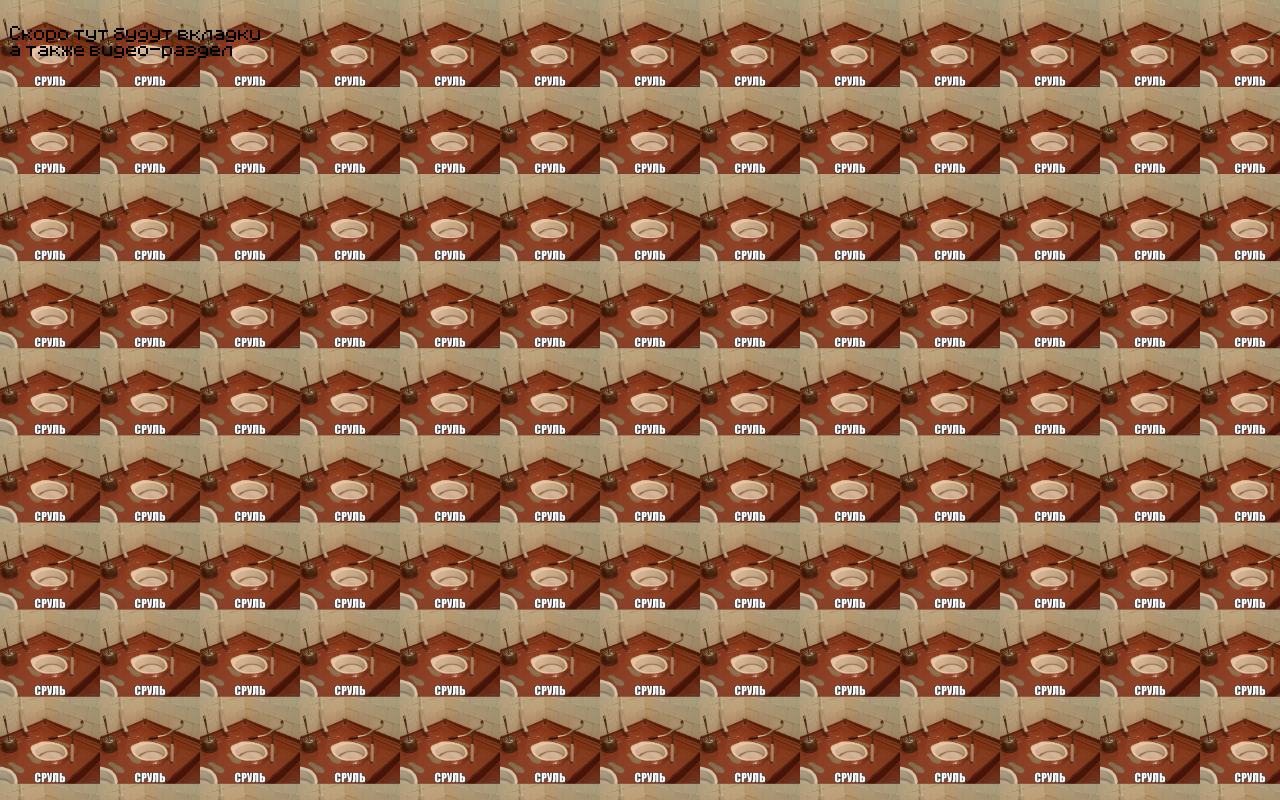
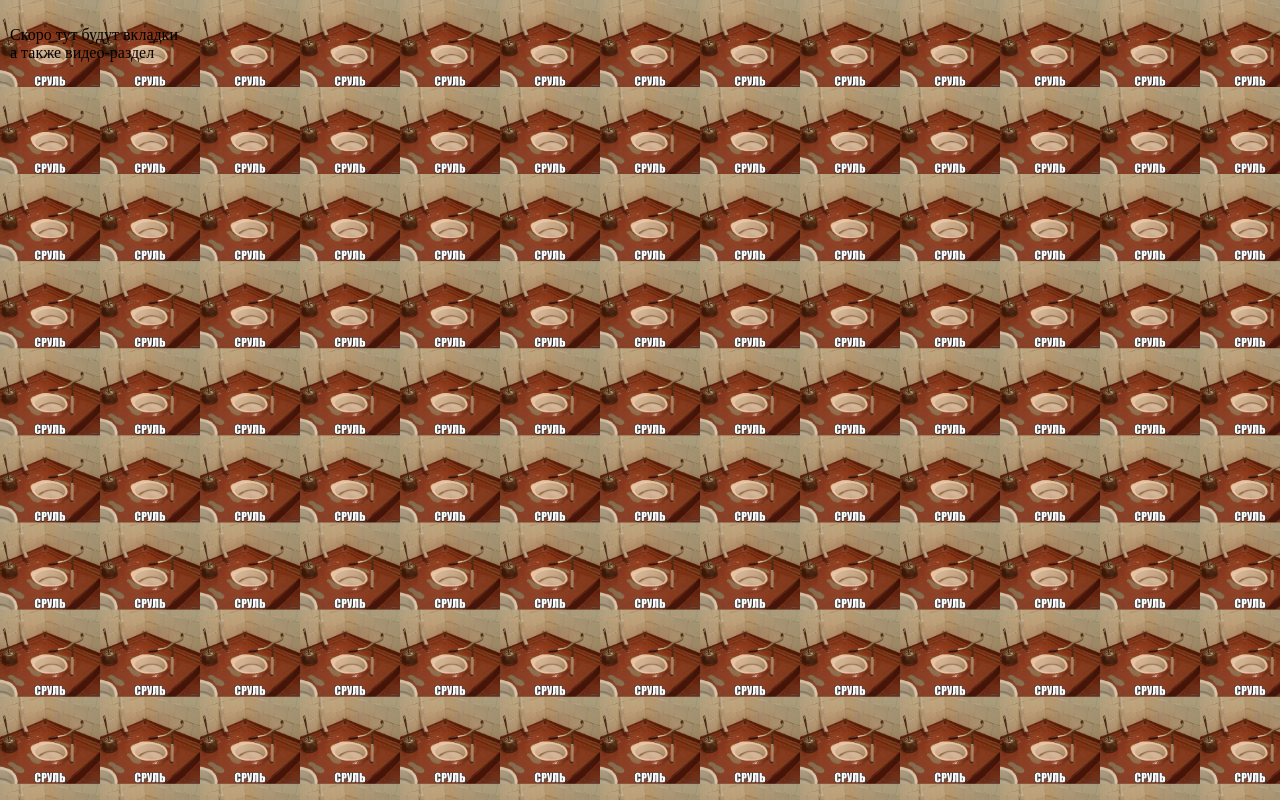
Before and after one commit to Dimaomg2/Site, a plain HTML site: page tabs.html in a window 1280 px wide. Drawn offline with Linux system fonts and the light colour scheme.

Commit message:
Update tabs.html

```diff
--- a/tabs.html
+++ b/tabs.html
@@ -8,7 +8,7 @@
 </head>
 <body>
   <div class="skoro">
-  <p style="font-family: M">Скоро тут будут вкладки<br>а также видео-раздел</p>
+  <p>Скоро тут будут вкладки<br>а также видео-раздел</p>
   </div>
 </body>
 </html>
```
